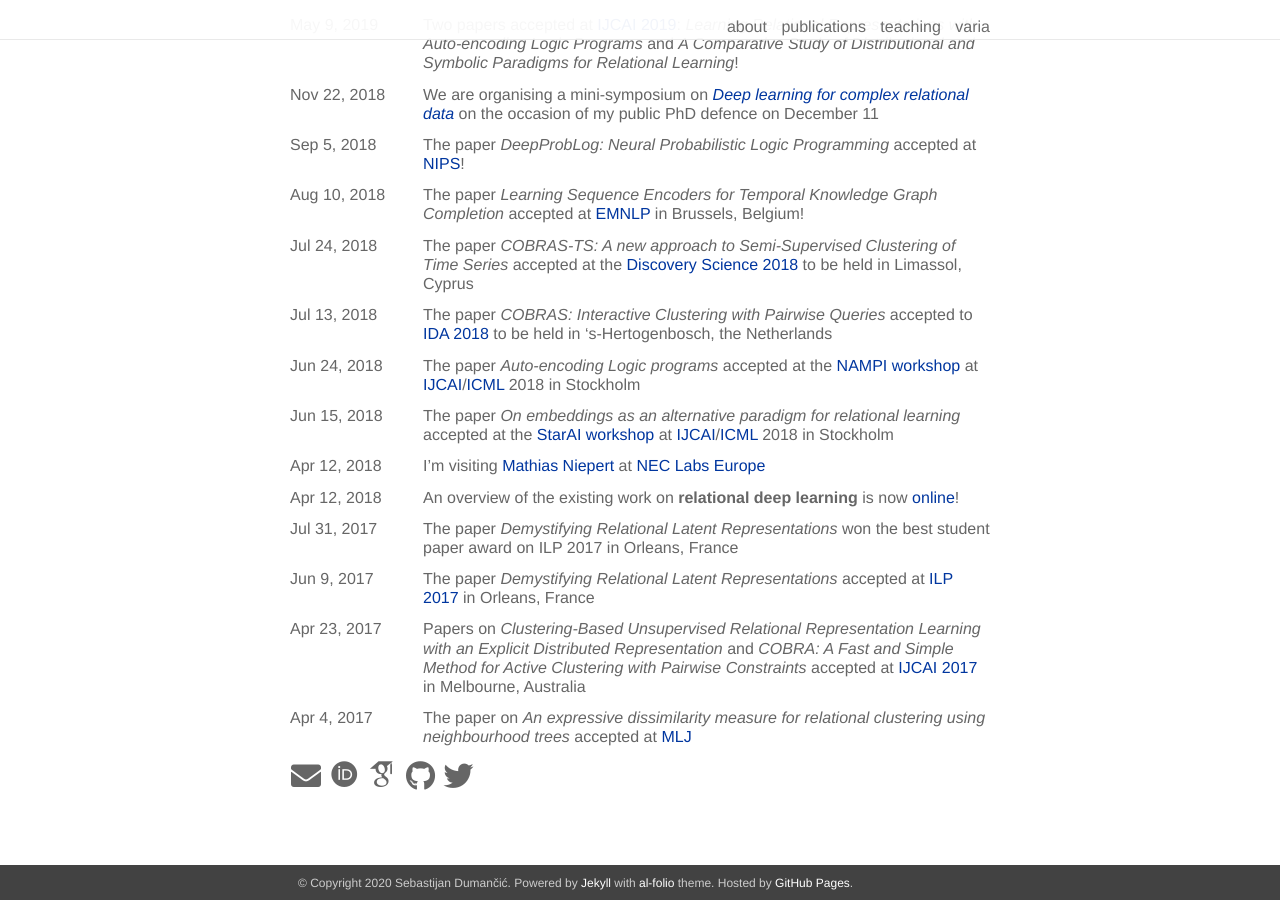
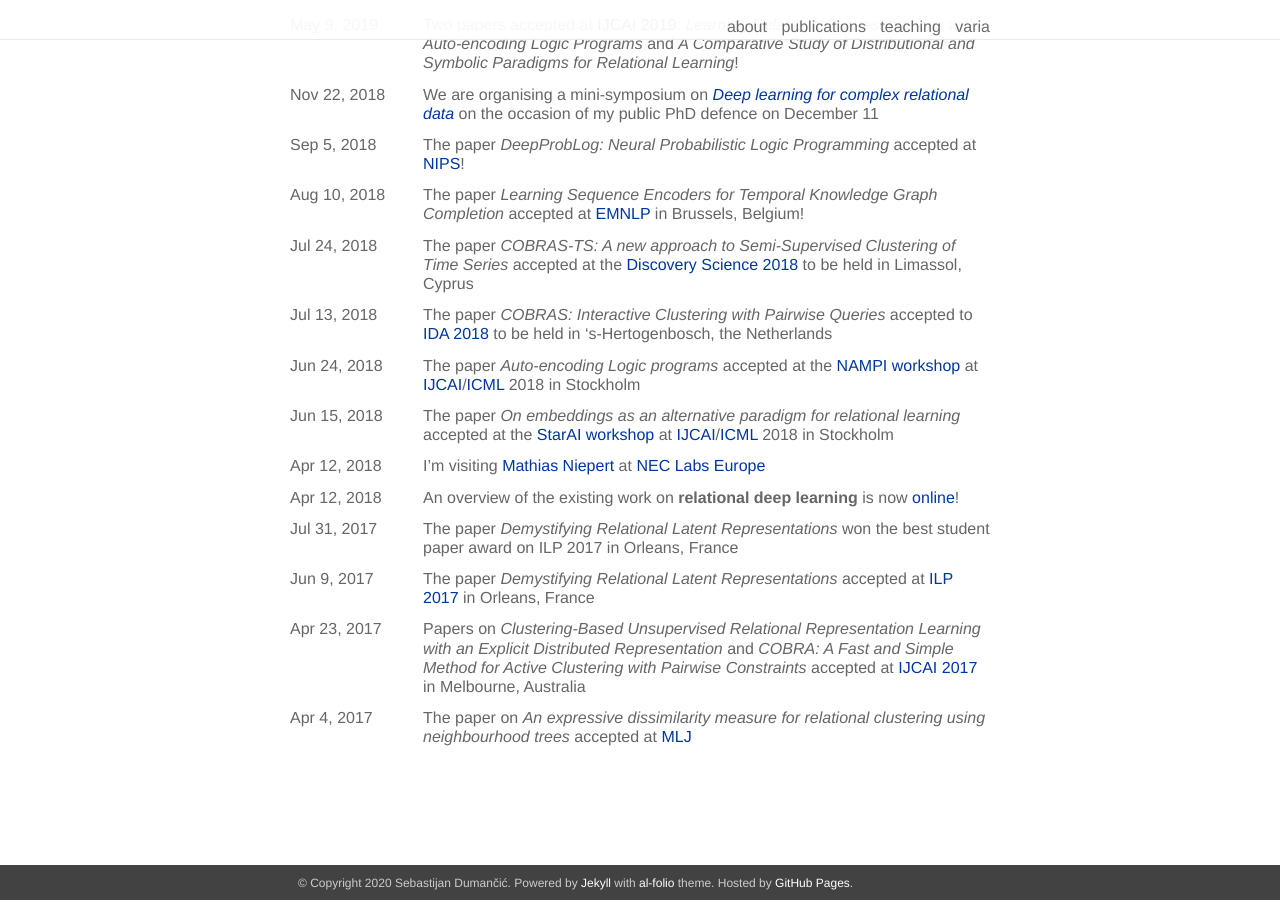
Before and after one commit to duyguislakoglu/duyguislakoglu.github.io, a Jekyll site: the page built from _pages/about.md, in a window 1280 px wide and 900 px high, scrolled down 949 px. Built offline with Jekyll 4.4.1, drawn with Linux system fonts in a browser that asks for light colours; nearby versions of some CDN libraries; some web fonts are replaced.

Commit message:
missing page

```diff
--- a/_layouts/page.html
+++ b/_layouts/page.html
@@ -16,8 +16,4 @@ layout: default
     {% include news.html %}
   {% endif %}
 
-  {% if page.social %}
-    {% include social.html %}
-  {% endif %}
-
 </div>
```
